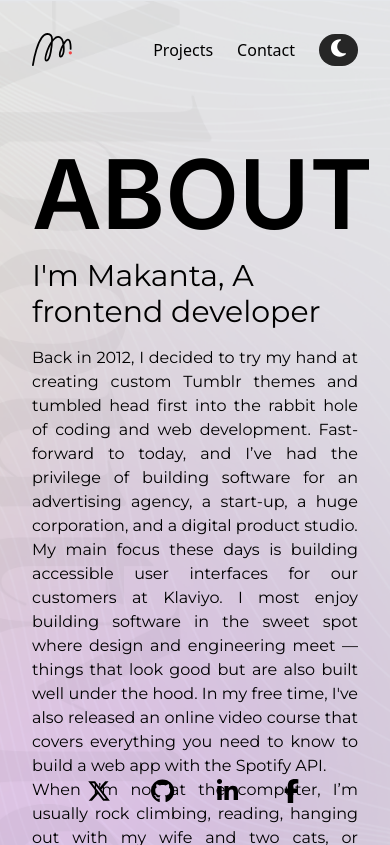
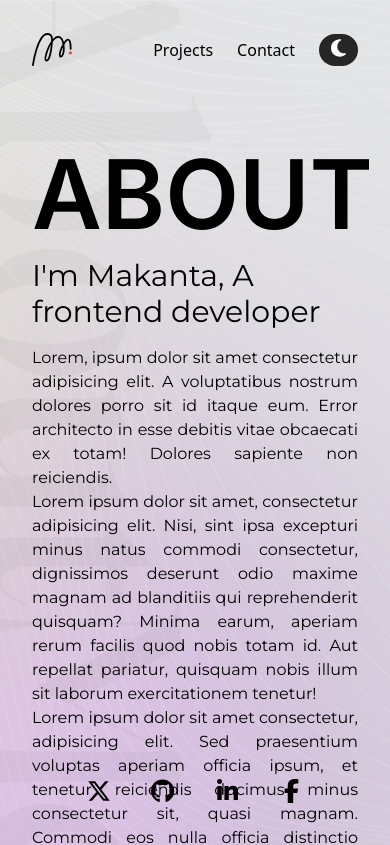
Before and after one commit to mktmakanta/My-Portfolio, a React (Vite) app in the folder my-project/: page /about in a window 390 px wide. Built offline with nearby package versions, Linux system fonts and the light colour scheme.

Commit message:
will be working with framer on this project now

```diff
--- a/my-project/src/components/About.jsx
+++ b/my-project/src/components/About.jsx
@@ -17,26 +17,26 @@ export default function About() {
             </h2>
             <div className="text-justify md:text-lg overflow-hidden">
               <p>
-                Back in 2012, I decided to try my hand at creating custom Tumblr
-                themes and tumbled head first into the rabbit hole of coding and
-                web development. Fast-forward to today, and I’ve had the
-                privilege of building software for an advertising agency, a
-                start-up, a huge corporation, and a digital product studio.
+                Lorem, ipsum dolor sit amet consectetur adipisicing elit. A
+                voluptatibus nostrum dolores porro sit id itaque eum. Error
+                architecto in esse debitis vitae obcaecati ex totam! Dolores
+                sapiente non reiciendis.
               </p>
 
               <p>
-                My main focus these days is building accessible user interfaces
-                for our customers at Klaviyo. I most enjoy building software in
-                the sweet spot where design and engineering meet — things that
-                look good but are also built well under the hood. In my free
-                time, I've also released an online video course that covers
-                everything you need to know to build a web app with the Spotify
-                API.
+                Lorem ipsum dolor sit amet, consectetur adipisicing elit. Nisi,
+                sint ipsa excepturi minus natus commodi consectetur, dignissimos
+                deserunt odio maxime magnam ad blanditiis qui reprehenderit
+                quisquam? Minima earum, aperiam rerum facilis quod nobis totam
+                id. Aut repellat pariatur, quisquam nobis illum sit laborum
+                exercitationem tenetur!
               </p>
               <p>
-                When I’m not at the computer, I’m usually rock climbing,
-                reading, hanging out with my wife and two cats, or running
-                around Hyrule searching for Korok seeds K o r o k s e e d s .
+                Lorem ipsum dolor sit amet consectetur, adipisicing elit. Sed
+                praesentium voluptas aperiam officia ipsum, et tenetur
+                reiciendis ducimus minus consectetur sit, quasi magnam. Commodi
+                eos nulla officia distinctio suscipit! Natus dolores fugit
+                molestiae reiciendis.
               </p>
             </div>
           </div>
--- a/my-project/src/components/Contact.jsx
+++ b/my-project/src/components/Contact.jsx
@@ -40,9 +40,7 @@ const Contact = () => {
       <section className="bg-[url('src/images/backgrounds/contact-light-small.png')] dark:bg-[url('src/images/backgrounds/contact-dark-small.png')] md:bg-[url('src/images/backgrounds/contact-light-large.png')] dark:md:bg-[url('src/images/backgrounds/contact-dark-large.png')] bg-cover bg-center h-screen overflow-scroll p-10 md:p-14 lg:p-20">
         <Nav />
         <div className=" mt-20 md:mt-40 lg:mt-24 md:mr-12 md:ml-44 space-y-2 dark:text-white font-montserrat">
-          <h1 className="text-7xl md:text-9xl lg:text-7xl font-inter font-bold">
-            CONTACT.
-          </h1>
+          <h1 className="text-7xl  font-inter font-semibold">CONTACT.</h1>
           <h3 className="text-sm md:text-lg md:mt-4">
             Get in touch or massage me via email directly on{" "}
             <span className="font-extrabold">mktmakantamkt@gmail.com</span>
```
